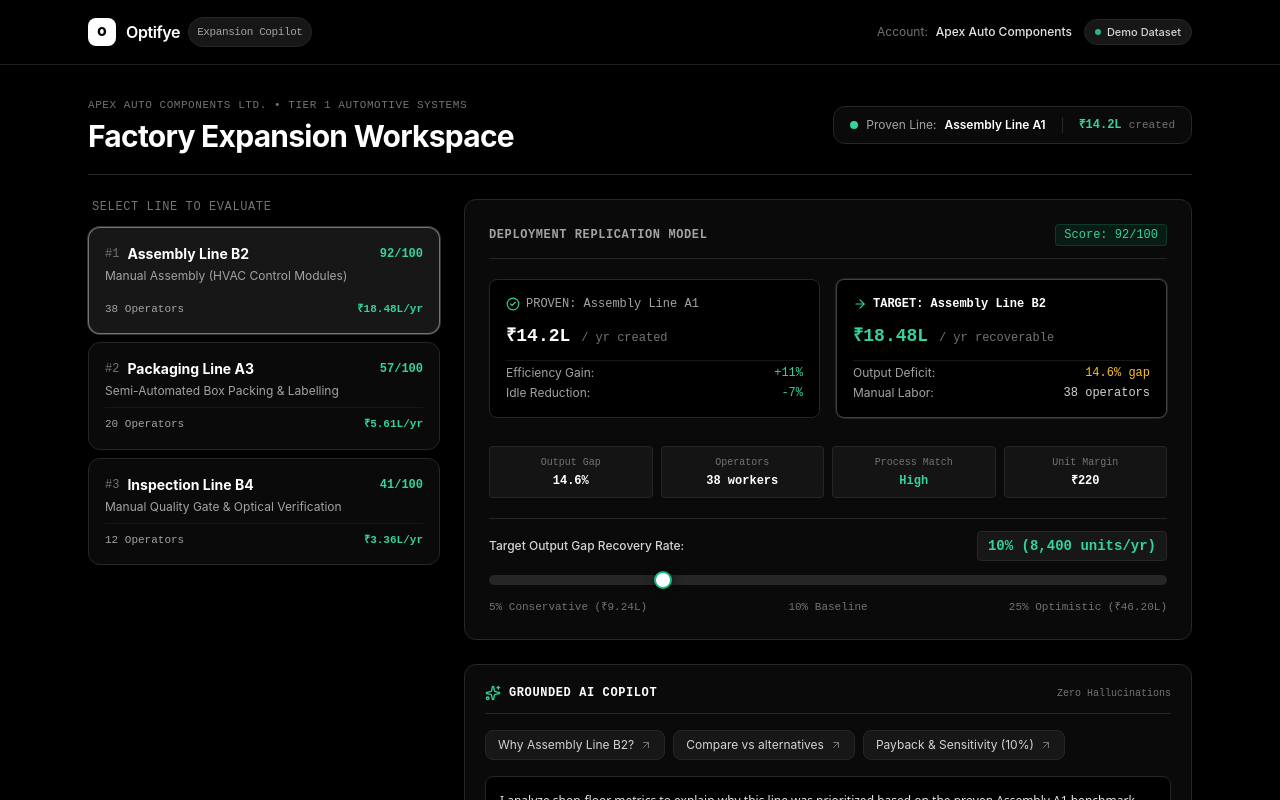
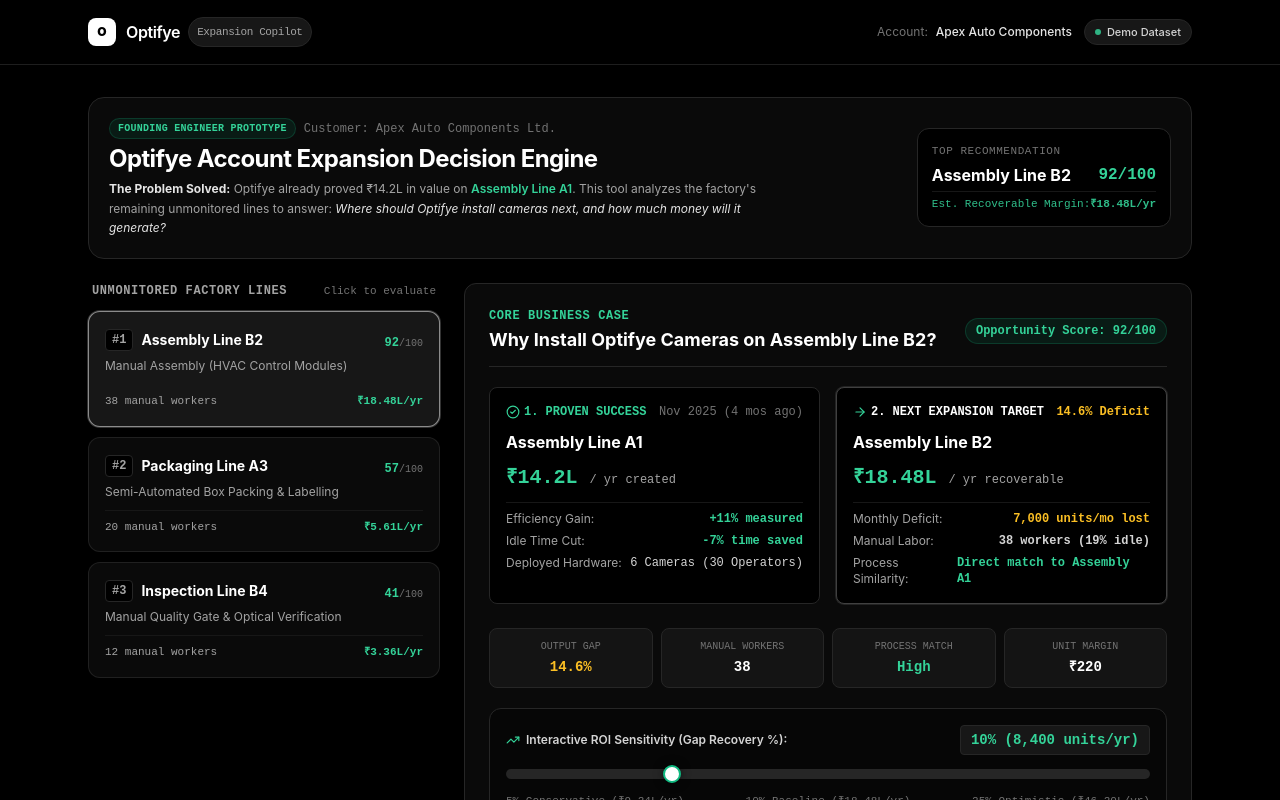
Before and after one commit to Pankaj4152/Optifye, a Next.js app: page / in a window 1280 px wide. Shown: the top 800 px of the page. Built offline with nearby package versions, Linux system fonts and the light colour scheme.

Commit message:
feat(ui): add clear problem-solved headline and founder context banner

```diff
--- a/app/page.tsx
+++ b/app/page.tsx
@@ -4,7 +4,7 @@
 import { SYNTHETIC_ACCOUNT } from "@/lib/data";
 import { calculateOpportunityScore } from "@/lib/calculate-score";
 import { calculateRoi } from "@/lib/calculate-roi";
-import { CheckCircle2, ArrowRight, Send, Loader2, Sparkles, ArrowUpRight } from "lucide-react";
+import { CheckCircle2, ArrowRight, Send, Loader2, Sparkles, ArrowUpRight, TrendingUp, Info } from "lucide-react";
 
 export default function SinglePageWorkspace() {
   const account = SYNTHETIC_ACCOUNT;
@@ -94,27 +94,33 @@
 
   return (
     <div className="space-y-6">
-      {/* Top Banner: Single Simple Story */}
-      <div className="flex flex-col sm:flex-row sm:items-center justify-between gap-4 pb-5 border-b border-neutral-800">
-        <div>
-          <div className="text-[11px] font-mono uppercase tracking-wider text-neutral-500 mb-1">
-            {account.name} • {account.industry}
+      {/* Super Simple 1-Sentence Purpose Callout */}
+      <div className="bg-neutral-950 border border-neutral-800 rounded-2xl p-5 flex flex-col md:flex-row items-start md:items-center justify-between gap-4">
+        <div className="space-y-1">
+          <div className="flex items-center gap-2">
+            <span className="text-[10px] font-mono font-bold px-2 py-0.5 rounded-full bg-emerald-500/10 text-emerald-400 border border-emerald-500/20 uppercase tracking-wide">
+              Founding Engineer Prototype
+            </span>
+            <span className="text-xs text-neutral-500 font-mono">Customer: {account.name}</span>
           </div>
-          <h1 className="text-2xl sm:text-3xl font-bold tracking-tight text-white">
-            Factory Expansion Workspace
+          <h1 className="text-xl sm:text-2xl font-bold tracking-tight text-white">
+            Optifye Account Expansion Decision Engine
           </h1>
+          <p className="text-xs text-neutral-400 max-w-2xl leading-relaxed">
+            <strong className="text-neutral-200">The Problem Solved:</strong> Optifye already proved ₹14.2L in value on <span className="text-emerald-400 font-semibold">{proven.name}</span>. This tool analyzes the factory's remaining unmonitored lines to answer: <em className="text-neutral-200">Where should Optifye install cameras next, and how much money will it generate?</em>
+          </p>
         </div>
 
-        {/* Proven Deployment Quick Pill */}
-        <div className="bg-neutral-950 border border-neutral-800 px-4 py-2.5 rounded-xl flex items-center gap-4 text-xs">
-          <div className="flex items-center gap-2">
-            <span className="w-2 h-2 rounded-full bg-emerald-400"></span>
-            <span className="text-neutral-400">Proven Line:</span>
-            <span className="font-semibold text-white">{proven.name}</span>
+        {/* 30-Second Summary Pill */}
+        <div className="bg-black border border-neutral-800 p-3.5 rounded-xl text-xs space-y-1 shrink-0 self-stretch sm:self-auto min-w-[240px]">
+          <div className="text-[11px] font-mono text-neutral-500 uppercase tracking-wider">Top Recommendation</div>
+          <div className="text-base font-bold text-white flex items-center justify-between">
+            <span>Assembly Line B2</span>
+            <span className="text-emerald-400 font-mono">92/100</span>
           </div>
-          <div className="h-4 w-px bg-neutral-800" />
-          <div className="text-emerald-400 font-mono font-bold">
-            {proven.annualizedValueFormatted} <span className="text-neutral-500 font-normal text-[11px]">created</span>
+          <div className="text-[11px] text-emerald-400/90 font-mono flex items-center justify-between pt-1 border-t border-neutral-900">
+            <span>Est. Recoverable Margin:</span>
+            <span className="font-bold">₹18.48L/yr</span>
           </div>
         </div>
       </div>
@@ -123,11 +129,14 @@
       <div className="grid grid-cols-1 lg:grid-cols-12 gap-6 items-start">
         {/* Left Column (4 cols): Ranked Line Selector */}
         <div className="lg:col-span-4 space-y-3">
-          <div className="text-xs font-mono uppercase tracking-wider text-neutral-500 px-1">
-            Select Line to Evaluate
+          <div className="flex items-center justify-between px-1">
+            <span className="text-xs font-mono uppercase tracking-wider text-neutral-400 font-semibold">
+              Unmonitored Factory Lines
+            </span>
+            <span className="text-[11px] text-neutral-500 font-mono">Click to evaluate</span>
           </div>
 
-          <div className="space-y-2">
+          <div className="space-y-2.5">
             {candidateList.map((item, idx) => {
               const isSelected = item.candidate.id === selectedId;
 
@@ -145,27 +154,32 @@
                   }}
                   className={`w-full text-left p-4 rounded-xl border transition-all ${
                     isSelected
-                      ? "bg-neutral-900 border-white/40 ring-1 ring-white/20"
-                      : "bg-neutral-950 border-neutral-800 hover:border-neutral-700"
+                      ? "bg-neutral-900 border-white/50 ring-1 ring-white/20 shadow-lg shadow-black"
+                      : "bg-neutral-950 border-neutral-800/80 hover:border-neutral-700"
                   }`}
                 >
-                  <div className="flex items-center justify-between mb-1">
+                  <div className="flex items-center justify-between mb-1.5">
                     <div className="flex items-center gap-2">
-                      <span className="font-mono text-xs text-neutral-500">#{idx + 1}</span>
+                      <span className="font-mono text-xs font-bold px-1.5 py-0.5 rounded bg-black text-neutral-400 border border-neutral-800">
+                        #{idx + 1}
+                      </span>
                       <span className="font-bold text-sm text-white">{item.candidate.name}</span>
                     </div>
-                    <span className="font-mono text-xs font-bold text-emerald-400">
-                      {item.score.totalScore}/100
-                    </span>
+                    <div className="text-right">
+                      <span className="font-mono text-xs font-bold text-emerald-400">
+                        {item.score.totalScore}
+                      </span>
+                      <span className="text-[10px] text-neutral-500 font-mono">/100</span>
+                    </div>
                   </div>
 
-                  <p className="text-xs text-neutral-400 line-clamp-1 mb-2">
+                  <div className="text-xs text-neutral-400 mb-2.5 line-clamp-1">
                     {item.candidate.process}
-                  </p>
+                  </div>
 
                   <div className="flex items-center justify-between text-[11px] pt-2 border-t border-neutral-900 text-neutral-400 font-mono">
-                    <span>{item.candidate.operators} Operators</span>
-                    <span className="text-emerald-400 font-semibold">{item.roi.estimatedAnnualValueLakhsFormatted}/yr</span>
+                    <span>{item.candidate.operators} manual workers</span>
+                    <span className="text-emerald-400 font-semibold font-mono">{item.roi.estimatedAnnualValueLakhsFormatted}/yr</span>
                   </div>
                 </button>
               );
@@ -178,11 +192,16 @@
           {/* Hero Comparison: Proven A1 vs Selected Candidate */}
           <div className="rounded-xl border border-neutral-800 bg-neutral-950 p-5 sm:p-6 space-y-5">
             <div className="flex items-center justify-between pb-3 border-b border-neutral-800">
-              <span className="text-xs font-mono uppercase tracking-wider text-neutral-400 font-semibold">
-                Deployment Replication Model
-              </span>
-              <span className="text-xs font-mono px-2 py-0.5 rounded bg-emerald-500/10 text-emerald-400 border border-emerald-500/20">
-                Score: {score.totalScore}/100
+              <div>
+                <span className="text-xs font-mono uppercase tracking-wider text-emerald-400 font-bold block mb-0.5">
+                  Core Business Case
+                </span>
+                <h2 className="text-lg font-bold text-white">
+                  Why Install Optifye Cameras on {candidate.name}?
+                </h2>
+              </div>
+              <span className="text-xs font-mono px-2.5 py-1 rounded-full bg-emerald-500/10 text-emerald-400 border border-emerald-500/20 font-semibold">
+                Opportunity Score: {score.totalScore}/100
               </span>
             </div>
 
@@ -190,68 +209,89 @@
             <div className="grid grid-cols-1 sm:grid-cols-2 gap-4">
               {/* Proven Box */}
               <div className="rounded-lg border border-neutral-800 bg-black p-4 space-y-2.5">
-                <div className="flex items-center gap-1.5 text-xs text-neutral-400 font-mono">
-                  <CheckCircle2 className="w-3.5 h-3.5 text-emerald-400" />
-                  <span>PROVEN: {proven.name}</span>
+                <div className="flex items-center justify-between text-xs text-neutral-400 font-mono">
+                  <span className="flex items-center gap-1 text-emerald-400 font-semibold">
+                    <CheckCircle2 className="w-3.5 h-3.5" />
+                    1. PROVEN SUCCESS
+                  </span>
+                  <span className="text-neutral-500">{proven.installedDate}</span>
                 </div>
-                <div className="text-lg font-bold text-white font-mono">{proven.annualizedValueFormatted} <span className="text-xs font-normal text-neutral-500">/ yr created</span></div>
-                <div className="text-xs text-neutral-400 space-y-1 pt-1 border-t border-neutral-900">
+                <h3 className="font-bold text-white text-base">{proven.name}</h3>
+                <div className="text-xl font-black text-emerald-400 font-mono">
+                  {proven.annualizedValueFormatted} <span className="text-xs font-normal text-neutral-400">/ yr created</span>
+                </div>
+                <div className="text-xs text-neutral-400 space-y-1.5 pt-2 border-t border-neutral-900">
                   <div className="flex justify-between">
                     <span>Efficiency Gain:</span>
-                    <span className="font-mono text-emerald-400">+{proven.currentEfficiency - proven.baselineEfficiency}%</span>
+                    <span className="font-mono text-emerald-400 font-semibold">+{proven.currentEfficiency - proven.baselineEfficiency}% measured</span>
                   </div>
                   <div className="flex justify-between">
-                    <span>Idle Reduction:</span>
-                    <span className="font-mono text-emerald-400">-{proven.baselineIdleTime - proven.currentIdleTime}%</span>
+                    <span>Idle Time Cut:</span>
+                    <span className="font-mono text-emerald-400 font-semibold">-{proven.baselineIdleTime - proven.currentIdleTime}% time saved</span>
+                  </div>
+                  <div className="flex justify-between">
+                    <span>Deployed Hardware:</span>
+                    <span className="font-mono text-neutral-300">{proven.cameraCount} Cameras ({proven.operators} Operators)</span>
                   </div>
                 </div>
               </div>
 
               {/* Target Box */}
               <div className="rounded-lg border border-neutral-700 bg-black p-4 space-y-2.5 ring-1 ring-white/10">
-                <div className="flex items-center gap-1.5 text-xs text-white font-mono font-semibold">
-                  <ArrowRight className="w-3.5 h-3.5 text-emerald-400" />
-                  <span>TARGET: {candidate.name}</span>
+                <div className="flex items-center justify-between text-xs font-mono">
+                  <span className="flex items-center gap-1 text-white font-bold">
+                    <ArrowRight className="w-3.5 h-3.5 text-emerald-400" />
+                    2. NEXT EXPANSION TARGET
+                  </span>
+                  <span className="text-amber-400 font-semibold">{score.outputGapPct}% Deficit</span>
                 </div>
-                <div className="text-lg font-bold text-emerald-400 font-mono">{roi.estimatedAnnualValueLakhsFormatted} <span className="text-xs font-normal text-neutral-500">/ yr recoverable</span></div>
-                <div className="text-xs text-neutral-400 space-y-1 pt-1 border-t border-neutral-900">
+                <h3 className="font-bold text-white text-base">{candidate.name}</h3>
+                <div className="text-xl font-black text-emerald-400 font-mono">
+                  {roi.estimatedAnnualValueLakhsFormatted} <span className="text-xs font-normal text-neutral-400">/ yr recoverable</span>
+                </div>
+                <div className="text-xs text-neutral-400 space-y-1.5 pt-2 border-t border-neutral-900">
                   <div className="flex justify-between">
-                    <span>Output Deficit:</span>
-                    <span className="font-mono text-amber-400">{score.outputGapPct}% gap</span>
+                    <span>Monthly Deficit:</span>
+                    <span className="font-mono text-amber-400 font-semibold">{(candidate.targetMonthlyOutput - candidate.currentMonthlyOutput).toLocaleString()} units/mo lost</span>
                   </div>
                   <div className="flex justify-between">
                     <span>Manual Labor:</span>
-                    <span className="font-mono text-neutral-300">{candidate.operators} operators</span>
+                    <span className="font-mono text-neutral-300 font-semibold">{candidate.operators} workers ({candidate.idleTimePct}% idle)</span>
+                  </div>
+                  <div className="flex justify-between">
+                    <span>Process Similarity:</span>
+                    <span className="font-mono text-emerald-400 font-semibold">Direct match to Assembly A1</span>
                   </div>
                 </div>
               </div>
             </div>
 
             {/* 4 Clean Rationale Badges */}
-            <div className="grid grid-cols-2 sm:grid-cols-4 gap-2 pt-2 text-center text-xs font-mono">
-              <div className="bg-neutral-900/80 p-2 rounded border border-neutral-800">
-                <div className="text-[10px] text-neutral-500">Output Gap</div>
-                <div className="font-bold text-white mt-0.5">{score.outputGapPct}%</div>
+            <div className="grid grid-cols-2 sm:grid-cols-4 gap-2 pt-1 text-center text-xs font-mono">
+              <div className="bg-neutral-900/80 p-2.5 rounded-lg border border-neutral-800">
+                <div className="text-[10px] text-neutral-500 uppercase">Output Gap</div>
+                <div className="font-bold text-amber-400 text-sm mt-0.5">{score.outputGapPct}%</div>
               </div>
-              <div className="bg-neutral-900/80 p-2 rounded border border-neutral-800">
-                <div className="text-[10px] text-neutral-500">Operators</div>
-                <div className="font-bold text-white mt-0.5">{candidate.operators} workers</div>
+              <div className="bg-neutral-900/80 p-2.5 rounded-lg border border-neutral-800">
+                <div className="text-[10px] text-neutral-500 uppercase">Manual Workers</div>
+                <div className="font-bold text-white text-sm mt-0.5">{candidate.operators}</div>
               </div>
-              <div className="bg-neutral-900/80 p-2 rounded border border-neutral-800">
-                <div className="text-[10px] text-neutral-500">Process Match</div>
-                <div className="font-bold text-emerald-400 mt-0.5">High</div>
+              <div className="bg-neutral-900/80 p-2.5 rounded-lg border border-neutral-800">
+                <div className="text-[10px] text-neutral-500 uppercase">Process Match</div>
+                <div className="font-bold text-emerald-400 text-sm mt-0.5">High</div>
               </div>
-              <div className="bg-neutral-900/80 p-2 rounded border border-neutral-800">
-                <div className="text-[10px] text-neutral-500">Unit Margin</div>
-                <div className="font-bold text-white mt-0.5">₹{candidate.contributionMarginPerUnit}</div>
+              <div className="bg-neutral-900/80 p-2.5 rounded-lg border border-neutral-800">
+                <div className="text-[10px] text-neutral-500 uppercase">Unit Margin</div>
+                <div className="font-bold text-white text-sm mt-0.5">₹{candidate.contributionMarginPerUnit}</div>
               </div>
             </div>
 
             {/* Interactive Recovery Slider */}
-            <div className="pt-3 border-t border-neutral-800 space-y-2.5">
+            <div className="pt-4 border-t border-neutral-800 space-y-2.5 bg-black/40 p-4 rounded-xl border">
               <div className="flex justify-between items-center text-xs">
-                <span className="text-neutral-300 font-medium flex items-center gap-1.5">
-                  <span>Target Output Gap Recovery Rate:</span>
+                <span className="text-neutral-300 font-semibold flex items-center gap-1.5">
+                  <TrendingUp className="w-3.5 h-3.5 text-emerald-400" />
+                  <span>Interactive ROI Sensitivity (Gap Recovery %):</span>
                 </span>
                 <span className="font-mono font-bold text-emerald-400 bg-neutral-900 px-2.5 py-1 rounded border border-neutral-800 text-sm">
                   {recoveryRate}% ({roi.recoverableUnitsAnnual.toLocaleString()} units/yr)
@@ -269,9 +309,9 @@
                 />
               </div>
               <div className="flex justify-between text-[11px] text-neutral-500 font-mono">
-                <span>5% Conservative (₹{(calculateRoi(candidate, 5).estimatedAnnualValueInr / 100000).toFixed(2)}L)</span>
-                <span>10% Baseline</span>
-                <span>25% Optimistic (₹{(calculateRoi(candidate, 25).estimatedAnnualValueInr / 100000).toFixed(2)}L)</span>
+                <span>5% Conservative (₹{(calculateRoi(candidate, 5).estimatedAnnualValueInr / 100000).toFixed(2)}L/yr)</span>
+                <span>10% Baseline (₹{(calculateRoi(candidate, 10).estimatedAnnualValueInr / 100000).toFixed(2)}L/yr)</span>
+                <span>25% Optimistic (₹{(calculateRoi(candidate, 25).estimatedAnnualValueInr / 100000).toFixed(2)}L/yr)</span>
               </div>
             </div>
           </div>
@@ -285,7 +325,7 @@
                   Grounded AI Copilot
                 </span>
               </div>
-              <span className="text-[10px] font-mono text-neutral-500">Zero Hallucinations</span>
+              <span className="text-[10px] font-mono text-neutral-500">Zero Math Hallucinations</span>
             </div>
 
             {/* 3 Instant 1-Click Questions */}
```
